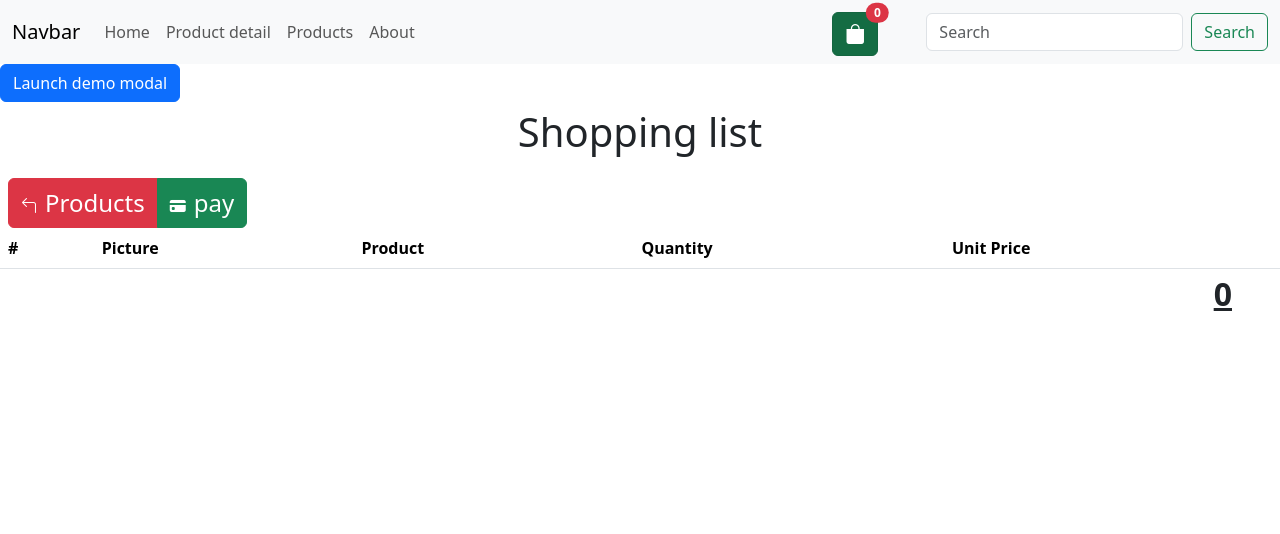
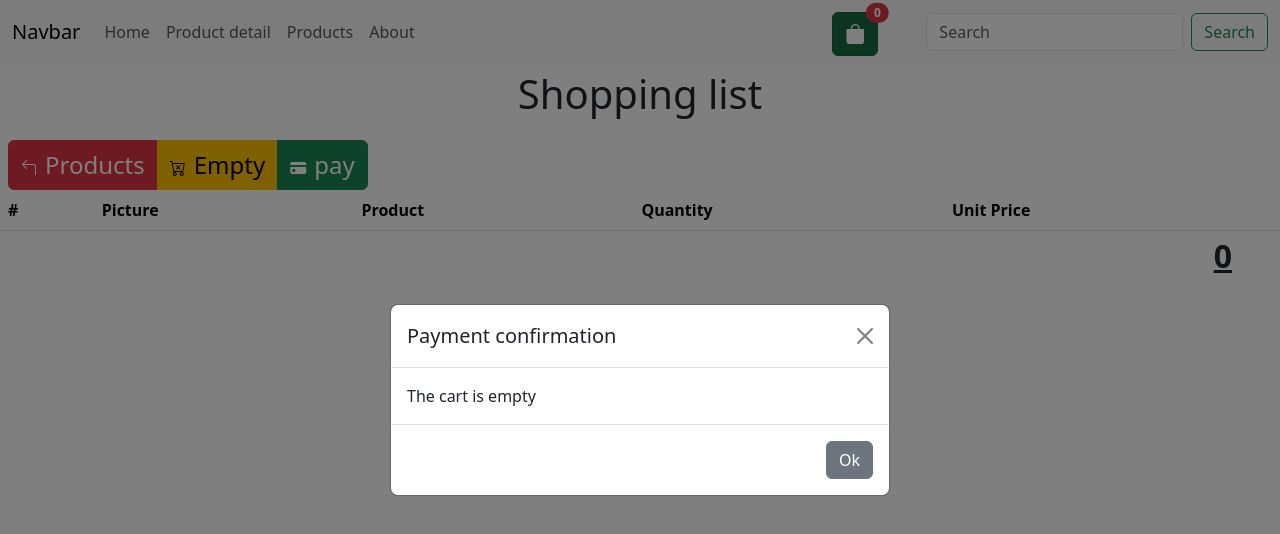
Before and after one commit to ElianoDeLaFlor/ReactProject, a React (Create React App) app: page /cart in a window 1280 px wide. Both pictures are taken after a click on the button "pay". Shown: the top 534 px of the page. Built offline with nearby package versions, Linux system fonts and the light colour scheme.

Commit message:
feat(cart): modal added for conferming payment

```diff
--- a/package.json
+++ b/package.json
@@ -20,6 +20,7 @@
     "react-router-dom": "^6.19.0",
     "react-scripts": "5.0.1",
     "react-simple-star-rating": "^5.1.7",
+    "react-spinners": "^0.13.8",
     "typescript": "^4.9.5",
     "web-vitals": "^2.1.4"
   },
--- a/src/pages/CheckoutModal.tsx
+++ b/src/pages/CheckoutModal.tsx
@@ -1,49 +1,54 @@
-import React from "react";
+import React, { createRef } from "react";
 
 interface CheckoutModalProps {
-  show: boolean;
+  total: number;
 }
 
-function showModal() {
+export function showModal() {
   let btn = document.querySelector("#btnshow") as HTMLButtonElement;
   btn.click();
 }
 
-class CheckoutModal extends React.Component {
-  constructor(props: CheckoutModalProps) {
-    super(props);
-    this.state={
-      show:false
+function showMessage(price: number) {
+  if (price > 0) {
+    return (
+      <>
+        Rs {price} will be debited from your card.
+        <br />
+        Tanks!
+      </>
+    );
+  } else {
+    return "The cart is empty";
   }
 }
 
-
-
-  render(): React.ReactNode {
+function CheckoutModal(props: CheckoutModalProps) {
   return (
     <>
       <button
         id="btnshow"
         type="button"
-          className="btn btn-primary"
         data-bs-toggle="modal"
-          data-bs-target="#exampleModal"
+        data-bs-target="#staticBackdrop"
+        className="invisible"
       >
         Launch demo modal
       </button>
 
-
       <div
         className="modal fade"
-          id="exampleModal"
-          aria-labelledby="exampleModalLabel"
+        id="staticBackdrop"
+        data-bs-backdrop="static"
+        data-bs-keyboard="false"
+        aria-labelledby="staticBackdropLabel"
         aria-hidden="true"
       >
-          <div className="modal-dialog">
+        <div className="modal-dialog modal-dialog-centered">
           <div className="modal-content">
             <div className="modal-header">
-                <h1 className="modal-title fs-5" id="exampleModalLabel">
-                  Modal title
+              <h1 className="modal-title fs-5" id="staticBackdropLabel">
+                Payment confirmation
               </h1>
               <button
                 type="button"
@@ -52,17 +57,14 @@ class CheckoutModal extends React.Component {
                 aria-label="Close"
               ></button>
             </div>
-              <div className="modal-body">...</div>
+            <div className="modal-body">{showMessage(props.total)}</div>
             <div className="modal-footer">
               <button
                 type="button"
                 className="btn btn-secondary"
                 data-bs-dismiss="modal"
               >
-                  Close
-                </button>
-                <button type="button" className="btn btn-primary">
-                  Save changes
+                Ok
               </button>
             </div>
           </div>
@@ -71,6 +73,5 @@ class CheckoutModal extends React.Component {
     </>
   );
 }
-}
 
 export default CheckoutModal;
--- a/src/pages/ProductDetail.tsx
+++ b/src/pages/ProductDetail.tsx
@@ -8,6 +8,7 @@ import { useEffect } from "react";
 import { Rating } from "react-simple-star-rating";
 import Product from "../models/Product";
 import CartItem from "../models/CartItem";
+import Loading from "../components/Loading";
 
 function ProductDetail() {
   const id = useParams();
@@ -61,6 +62,16 @@ function ProductDetail() {
   //   return list;
   // }
 
+  function LoadingSpin(data:string|undefined) {
+    if (!data) {
+      return <Loading />;
+    }
+    else {
+      return "";
+    }
+
+  }
+
   return (
     <>
       {console.log("cart")}
@@ -80,6 +91,7 @@ function ProductDetail() {
               <div className="card mb-3">
                 <div className="row g-0">
                   <div className="col-md-4 border-end">
+                    {LoadingSpin(item.data?.image)}
                     <img
                       src={item.data?.image}
                       className="img-fluid rounded-start"
--- a/src/pages/Products.tsx
+++ b/src/pages/Products.tsx
@@ -7,6 +7,7 @@ import { AppDispatch, RootState } from "../redux/store/store";
 import { useDispatch, useSelector } from "react-redux";
 
 import LoadingSpin from "react-loading-spin";
+import Loading from "../components/Loading";
 
 function Products() {
   const dispatch = useDispatch<AppDispatch>();
@@ -38,6 +39,14 @@ function Products() {
     });
   }
 
+  function showSpin() {
+    if (!list) {
+      return <Loading />;
+    } else {
+      return "";
+    }
+  }
+
   return (
     <>
       <p className="fs-1 text-center">Product list</p>
@@ -46,6 +55,7 @@ function Products() {
           <div className="row row-cols-4">{generateCard(list)}</div>
         </div>
       </div>
+      <div>{showSpin()}</div>
     </>
   );
 }
--- a/src/pages/ShoppingItems.tsx
+++ b/src/pages/ShoppingItems.tsx
@@ -2,25 +2,24 @@ import { useDispatch, useSelector } from "react-redux";
 import { AppDispatch, RootState } from "../redux/store/store";
 import Product from "../models/Product";
 import { NavLink } from "react-router-dom";
-import { remove_Item } from "../redux/slices/CartDatacopy";
+import { remove_Item, empty_Item } from "../redux/slices/CartDatacopy";
 import { useState } from "react";
 import CheckoutModal from "./CheckoutModal";
-import ReactDOM from "react-dom";
+import { showModal } from "./CheckoutModal";
 
 function ShoppingItems() {
   const dispatch = useDispatch<AppDispatch>();
   const list = useSelector((state: RootState) => state.shopItems.testItem);
-  let [total, setatotal] = useState(0);
   let totalprice = 0;
   function generateRows() {
+    let i = 0;
     return list.map((data) => {
-      let i = 0;
       totalprice += data.price;
-      totalprice=Number.parseFloat(totalprice.toFixed(2));
+      totalprice = Number.parseFloat(totalprice.toFixed(2));
       i++;
 
       return (
-        <tr key={data.id}>
+        <tr key={i}>
           <th scope="row">{i}</th>
           <td>
             <img width={90} height={90} src={data.image} alt="item" />
@@ -47,9 +46,12 @@ function ShoppingItems() {
     dispatch(remove_Item(item));
   }
 
+  function emptyCart() {
+    dispatch(empty_Item());
+  }
+
   return (
     <>
-      <CheckoutModal />
       <p className="fs-1 text-center">Shopping list</p>
 
       <div
@@ -65,11 +67,22 @@ function ShoppingItems() {
           <i className="bi bi-arrow-90deg-left"></i>
           <span className="fs-4 ms-2">Products</span>
         </NavLink>
+        <button
+          type="button"
+          className="btn btn-warning"
+          onClick={() => {
+            emptyCart();
+          }}
+        >
+          <i className="bi bi-cart-x"></i>
+          <span className="fs-4 ms-2">Empty</span>
+        </button>
 
         <button
           type="button"
           className="btn btn-success"
           onClick={() => {
+            showModal();
           }}
         >
           <i className="bi bi-credit-card-fill"></i>
@@ -98,6 +111,8 @@ function ShoppingItems() {
           </td>
         </tr>
       </table>
+      <div>{/* <Loading /> */}</div>
+      <CheckoutModal total={totalprice} />
     </>
   );
 }
--- a/src/redux/slices/CartDatacopy.ts
+++ b/src/redux/slices/CartDatacopy.ts
@@ -20,11 +20,14 @@ const shoppingSlice = createSlice({
         remove_Item: (state, action: PayloadAction<Product>) => {
             let index = state.testItem.findIndex(p => p.id === action.payload.id);
             state.testItem.splice(index, 1);
+        },
+        empty_Item: (state) => {
+            state.testItem=[];
         }
     }
 });
 
 
-export const { add_Item, remove_Item } = shoppingSlice.actions;
+export const { add_Item, remove_Item, empty_Item } = shoppingSlice.actions;
 
 export default shoppingSlice.reducer;
```
Also changed, not shown: 1 other file (tests, documents, lock files or other folders). Lines whose indentation alone changed are shown as unchanged.
